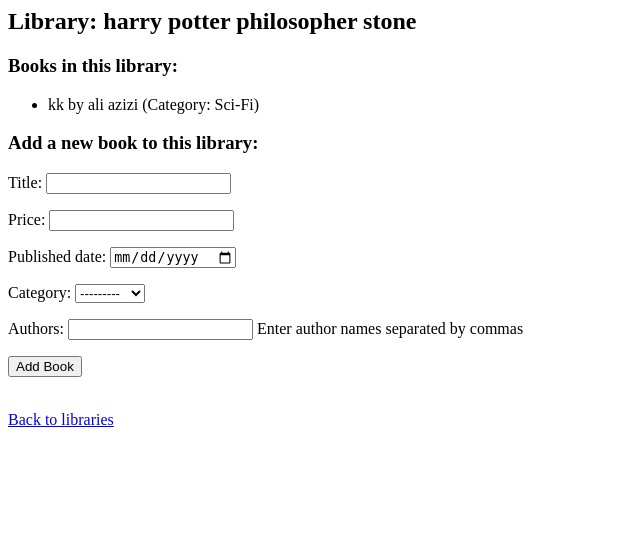
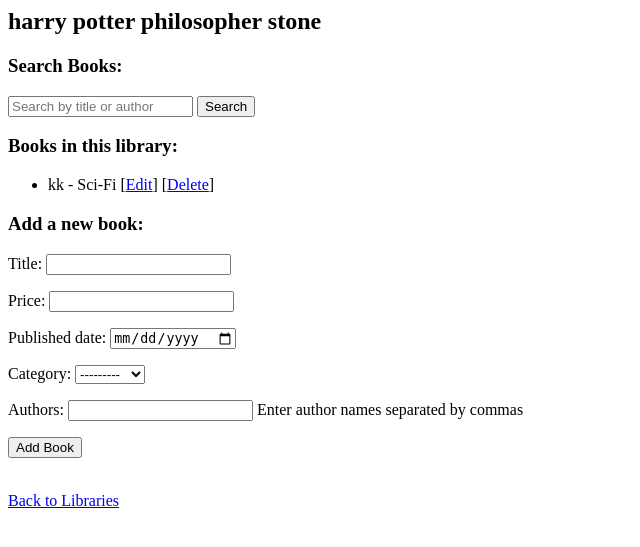
Before and after one commit to ArshiaaTN/Library_system, a Django app: page /libraries/1/ in a window 1280 px wide. Shown: the top 547 px of the page, without its empty margins (0-640 px from the left). Run offline with Django 5.2, Linux system fonts and the light colour scheme; data comes from the database, SQL or seed files in the repository; both versions use the stored data as it was after the commit.

Commit message:
adding searching books

```diff
--- a/books/views.py
+++ b/books/views.py
@@ -39,16 +39,16 @@
         form = BookForm(request.POST, instance=book)
         if form.is_valid():
             form.save()
-            return redirect('book_list')
+            return redirect('library_detail', pk=book.libraries.first().pk if book.libraries.exists() else 'library_list')
     else:
         initial_authors = ', '.join([f"{a.first_name} {a.last_name}" for a in book.authors.all()])
         form = BookForm(instance=book, initial={'authors_input': initial_authors})
-
     return render(request, 'books/edit_book.html', {'form': form, 'book': book})
 
 def delete_book(request, pk):
     book = get_object_or_404(Book, pk=pk)
     if request.method == 'POST':
+        library_pk = book.libraries.first().pk if book.libraries.exists() else None
         book.delete()
-        return redirect('book_list')
+        return redirect('library_detail', pk=library_pk if library_pk else 'library_list')
     return render(request, 'books/delete_book.html', {'book': book})
--- a/libraries/urls.py
+++ b/libraries/urls.py
@@ -10,4 +10,6 @@
 
 
 
+
+
 ]
--- a/libraries/views.py
+++ b/libraries/views.py
@@ -1,3 +1,4 @@
+from django.db.models import Q
 from django.shortcuts import render, redirect
 from .models import Library
 from .forms import LibraryForm
@@ -7,6 +8,16 @@
 
 def library_detail(request, pk):
     library = get_object_or_404(Library, pk=pk)
+    books = library.books.all()
+
+    query = request.GET.get('q')
+    if query:
+        books = books.filter(
+            Q(title__icontains=query) |
+            Q(authors__first_name__icontains=query) |
+            Q(authors__last_name__icontains=query)
+        ).distinct()
+
     if request.method == 'POST':
         form = BookForm(request.POST)
         if form.is_valid():
@@ -15,7 +26,14 @@
             return redirect('library_detail', pk=library.pk)
     else:
         form = BookForm()
-    return render(request, 'libraries/library_detail.html', {'library': library, 'form': form})
+
+    return render(request, 'libraries/library_detail.html', {
+        'library': library,
+        'form': form,
+        'books': books,
+        'query': query,
+    })
+
 
 def add_library(request):
     if request.method == 'POST':
--- a/templates/libraries/library_detail.html
+++ b/templates/libraries/library_detail.html
@@ -1,25 +1,30 @@
-<h2>Library: {{ library.name }}</h2>
+<h2>{{ library.name }}</h2>
+
+<h3>Search Books:</h3>
+<form method="get">
+    <input type="text" name="q" value="{{ query|default:'' }}" placeholder="Search by title or author">
+    <button type="submit">Search</button>
+</form>
 
 <h3>Books in this library:</h3>
 <ul>
-    {% for book in library.books.all %}
-        <li>{{ book.title }} by
-            {% for author in book.authors.all %}
-                {{ author.first_name }} {{ author.last_name }}{% if not forloop.last %}, {% endif %}
-            {% endfor %}
-            (Category: {{ book.category.name }})
+    {% for book in books %}
+        <li>
+            {{ book.title }} - {{ book.category }}
+            [<a href="{% url 'edit_book' book.pk %}">Edit</a>]
+            [<a href="{% url 'delete_book' book.pk %}">Delete</a>]
         </li>
     {% empty %}
-        <li>No books in this library yet.</li>
+        <li>No books found.</li>
     {% endfor %}
 </ul>
 
-<h3>Add a new book to this library:</h3>
-<form method="POST" action="{% url 'add_book_to_library' library.pk %}">
+<h3>Add a new book:</h3>
+<form method="POST">
     {% csrf_token %}
     {{ form.as_p }}
     <button type="submit">Add Book</button>
 </form>
 
 <br>
-<a href="{% url 'library_list' %}">Back to libraries</a>
+<a href="{% url 'library_list' %}">Back to Libraries</a>
```
Also changed, not shown: db.sqlite3.
